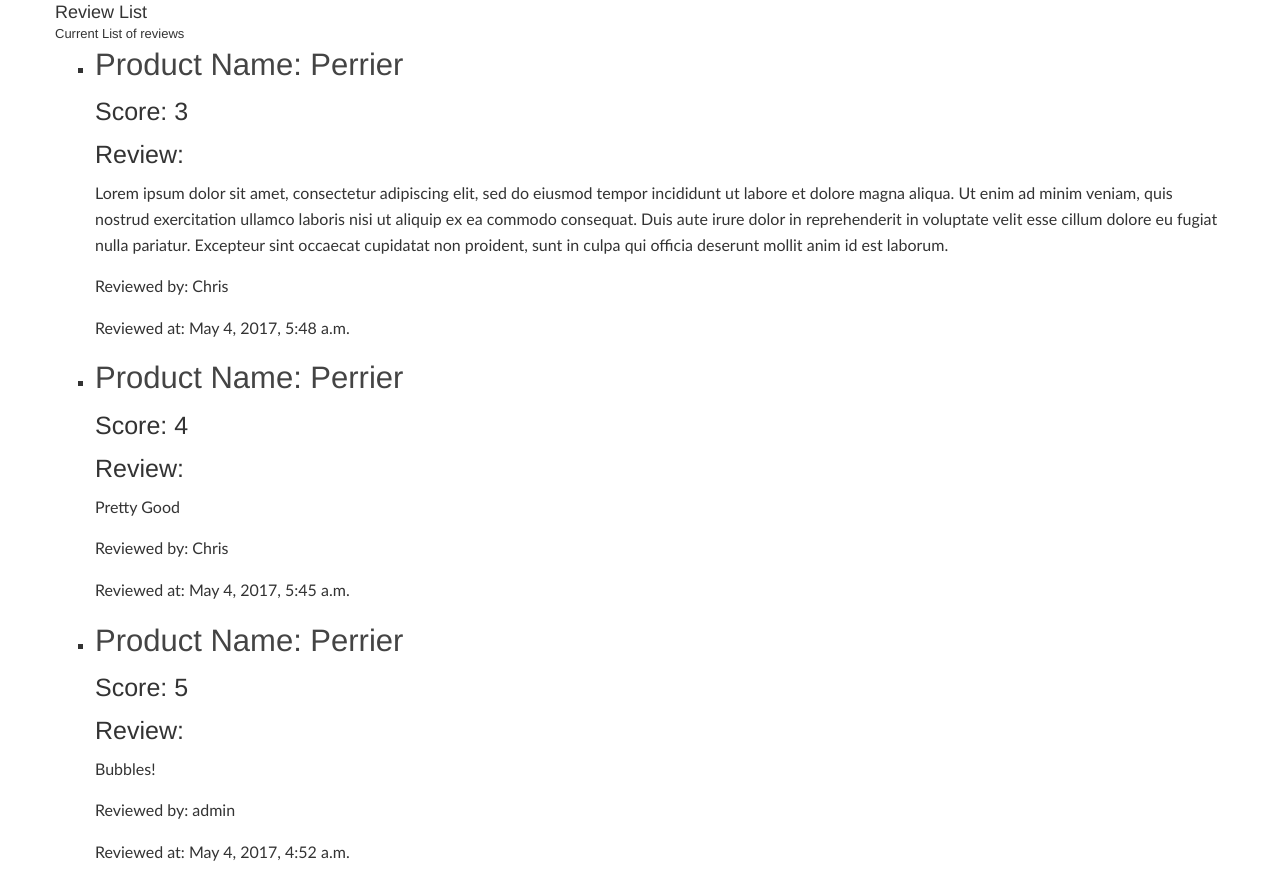
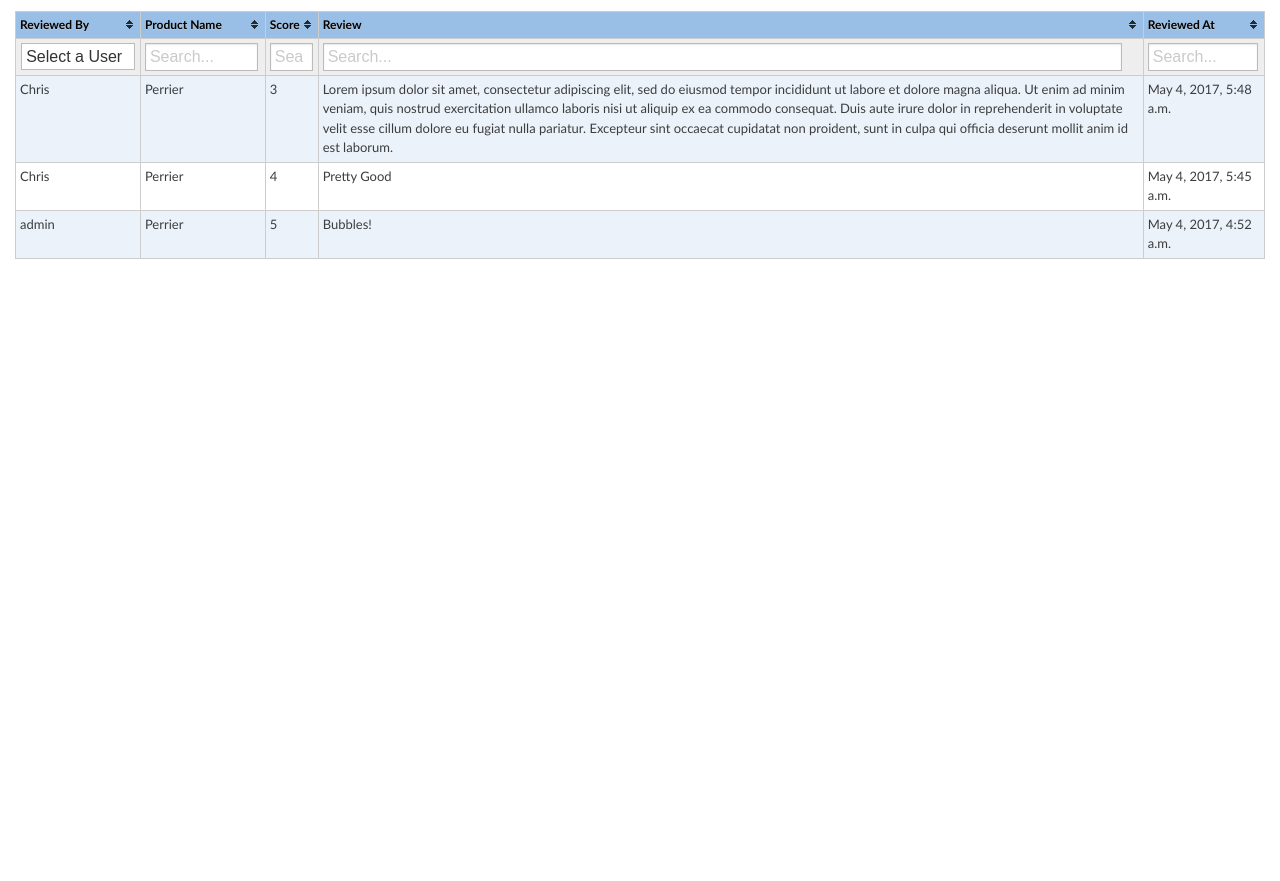
Before and after one commit to TopherK/Water, a Django app: page /displayreviews in a window 1280 px wide. Shown: the part 58-939 px from the top of the page. After the commit the page ends 317 px from the top, so only its background shows below. Run offline with Django 3.2, Linux system fonts and the light colour scheme; data comes from the database, SQL or seed files in the repository; both versions use the stored data as it was after the commit; some libraries are stand-ins or nearby versions.

Commit message:
added User filter to Display Reviews page.

```diff
--- a/Assignment_4/AddWater/templates/displayreviews.html
+++ b/Assignment_4/AddWater/templates/displayreviews.html
@@ -8,27 +8,83 @@
 
 
 {% block content %}
-<div class="row">
+    <script id="js">$(function() {
+    // Table sort code used: https://mottie.github.io/tablesorter/
+	// initial sort set using sortList option
+	$("#revTable").tablesorter({
+		theme: 'blue',
+        widgets: ["zebra", "filter", "resizable"],
+        widgetOptions : {
+          // filter_anyMatch replaced! Instead use the filter_external option
+          // Set to use a jQuery selector (or jQuery object) pointing to the
+          // external filter (column specific or any match)
+          filter_external : '.search',
+          // add a default type search to the first name column
+          filter_defaultFilter: { 1 : '~{query}' },
+          // include column filters
+          filter_columnFilters: true,
+          filter_placeholder: { search : 'Search...' },
+          filter_saveFilters : true,
+          filter_onlyAvail : 'filter-onlyAvail',
+          filter_reset: '.reset',
+          // headers widths applied at initialization & resizable reset
+          // this setting includes any non-resizable cells (resizable-false)
+          resizable_widths : [ '10%', '10%', '30px' ],
+          filter_functions : {
+
+              // Add select menu to this column
+              // set the column value to true, and/or add "filter-select" class name to header
+              '.username' : true
+
+            }
+        }
+      });
+
+      // make demo search buttons work
+      $('button[data-column]').on('click', function(){
+        var $this = $(this),
+          totalColumns = $table[0].config.columns,
+          col = $this.data('column'), // zero-based index or "all"
+          filter = [];
+
+        // text to add to filter
+        filter[ col === 'all' ? totalColumns : col ] = $this.text();
+        $table.trigger('search', [ filter ]);
+        return false;
+      });
+
+    });
+
+    </script>
+
   <div class="large-12 columns">
-    <h1>Review List</h1>
-    <!-- <p>{{ submit }}</p> -->
-  </div>
-</div>
-<div class="row">
-  <div class="large-12 columns">
-    <h2>Current List of reviews</h2>
-    <ul>
-    {% for element in content %}
-        <li><h3>Product Name: {{ element.ProductName }}</h3></li>
-        <h4>Score: {{ element.ReviewScore }}</h4>
-        <h4>Review: </h4> <p>{{ element.ReviewText }}</p>
-        <p>Reviewed by: {{ element.username }}</p>
-        <p>Reviewed at: {{ element.ReviewDate }}</p>
+    <table id="revTable" class="tablesorter">
+        <thead>
+            <th class="username filter-select" data-placeholder="Select a User">Reviewed By</th>
+            <th>Product Name</th>
+            <th>Score</th>
+            <th>Review</th>
+            <th>Reviewed At</th>
+        </thead>
+        <tbody>
+            {% for element in content %}
+            <tr>
+            <div id="{{ element.username }}">
+                <td> {{ element.username }}</td>
+                <td>{{ element.ProductName }}</td>
+                <td>{{ element.ReviewScore }}</td>
+                <td> {{ element.ReviewText }}</td>
+                <td> {{ element.ReviewDate }}</td>
+            </div>
+            </tr>
+            {% endfor %}
+            </tbody>
+            </table>
+        {% endblock %}
+    </div>
 
 
-    {% endfor %}
-    </ul>
-
-  </div>
-</div>
-{% endblock %}
+        </body>
+        </html>
+        </body>
+        </html>
--- a/Assignment_4/Assignment_4/urls.py
+++ b/Assignment_4/Assignment_4/urls.py
@@ -23,7 +23,7 @@
 
     url(r'login/$', views.login, {
         'template_name':'login.html',
-        'authentication_form':LoginForm
+        'authentication_form':LoginForm,
     }, name="login"),
     url(r'logout/$', views.logout,{
         'next_page':'/login'
```
Also changed, not shown: Assignment_4/AddWater/views.py (line endings or trailing spaces), Assignment_4/db.sqlite3.
